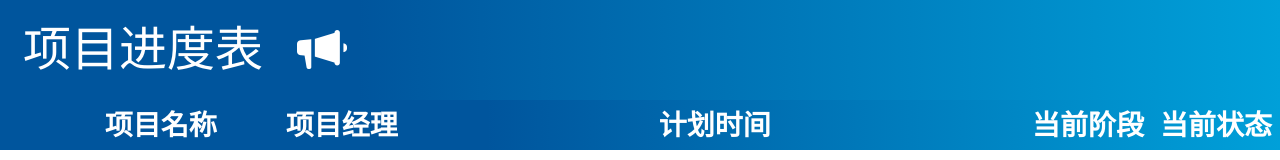
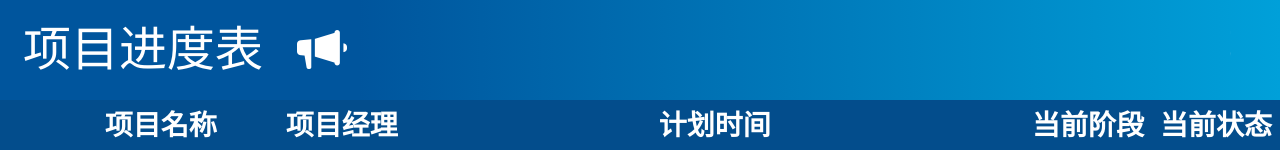
Before and after one commit to EragonBubble/timeline-demo, a plain HTML site: page index.html in a window 1280 px wide. Shown: the top 160 px of the page. Drawn offline with Linux system fonts and the light colour scheme.

Commit message:
update common.css

```diff
--- a/css/common.css
+++ b/css/common.css
@@ -34,7 +34,7 @@ body{
     font-size: 40px;
     vertical-align: middle;
     color: #FFFFFF;
-    line-height: 48px;
+    line-height: 40px;
     padding-left: 2%;
 }
 .ui-panel-ad-content{
@@ -49,7 +49,7 @@ i.ui-ad-icon{
     height: 40px;
     background: url(../images/notice@1x.png) no-repeat;
     vertical-align: middle;
-    margin-right: 5px;
+    /* margin-right: 5px; */
 }
 .ui-panel-body{
 	width: 100%;
@@ -63,10 +63,7 @@ i.ui-ad-icon{
 }
 .ui-table thead tr{
 	height: 50px;
-	background: -webkit-linear-gradient(90deg, #00559D 38%, #00A0D9 100%); /* Safari 5.1 - 6.0 */
-	background: -o-linear-gradient(90deg, #00559D 38%, #00A0D9 100%); /* Opera 11.1 - 12.0 */
-	background: -moz-linear-gradient(90deg, #00559D 38%, #00A0D9 100%); /* Firefox 3.6 - 15 */
-	background: linear-gradient(90deg, #00559D 38%, #00A0D9 100%); /* 标准的语法 */
+	background: #034d8c;
 }
 .ui-table thead tr th{
 	font-family: PingFangSC-Semibold;
```
